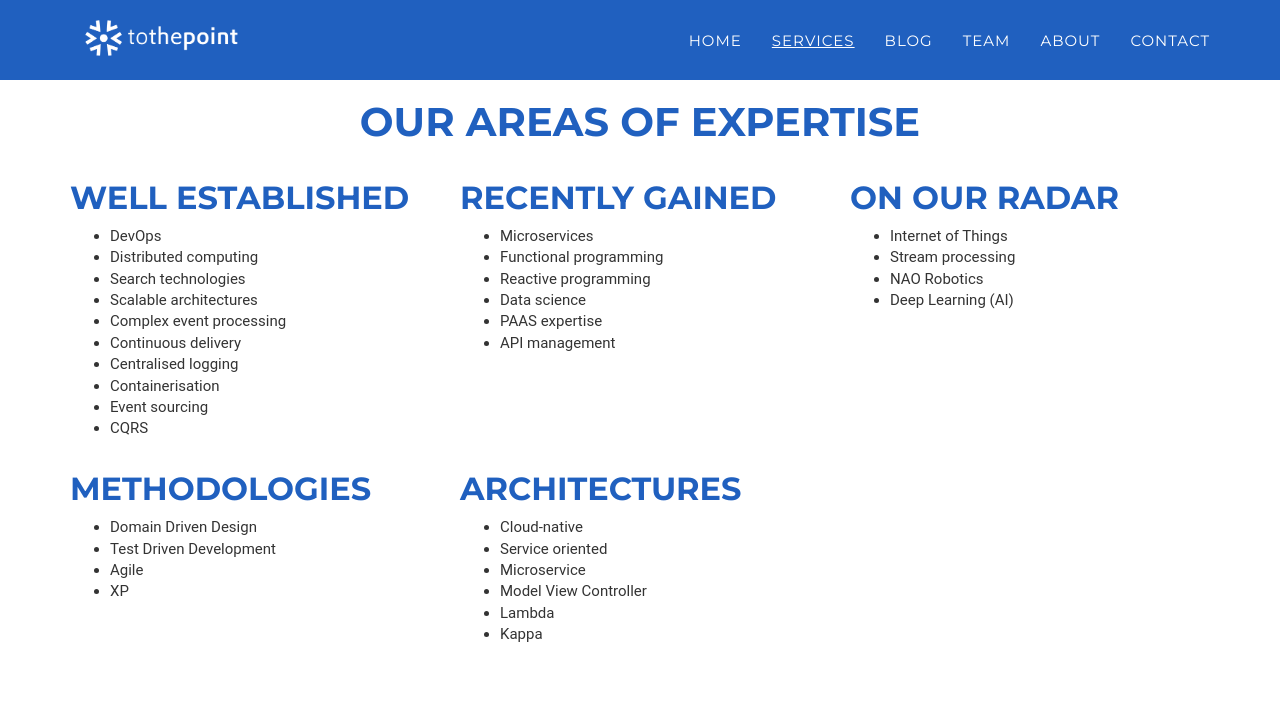
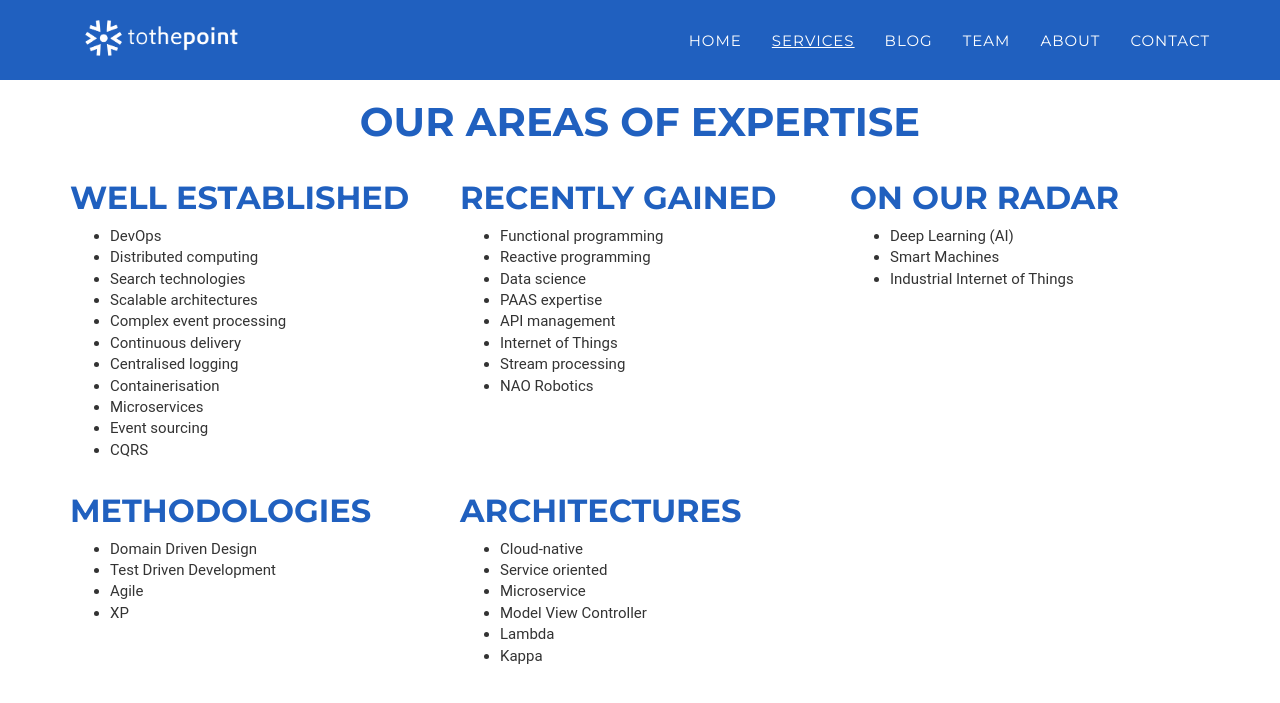
Before and after one commit to tothepoint-itco/blog, a Jekyll site: the page built from services.html, in a window 1280 px wide and 1311 px high, cut to the strip 0-756 px from the top of the window. Shown: the top 703 px of the strip. Built offline with Jekyll 4.4.1, drawn with Linux system fonts in a browser that asks for light colours; some web fonts are replaced.

Commit message:
rearranged knowledge domains

```diff
--- a/_data/services.yml
+++ b/_data/services.yml
@@ -8,22 +8,24 @@
     - Continuous delivery
     - Centralised logging
     - Containerisation
+    - Microservices
     - Event sourcing
     - CQRS
 - title: Recently Gained
   items:
-    - Microservices
     - Functional programming
     - Reactive programming
     - Data science
     - PAAS expertise
     - API management
-- title: On Our Radar
-  items:
     - Internet of Things
     - Stream processing
     - NAO Robotics
+- title: On Our Radar
+  items:
     - Deep Learning (AI)
+    - Smart Machines
+    - Industrial Internet of Things
 - title: Methodologies
   items:
     - Domain Driven Design
```
